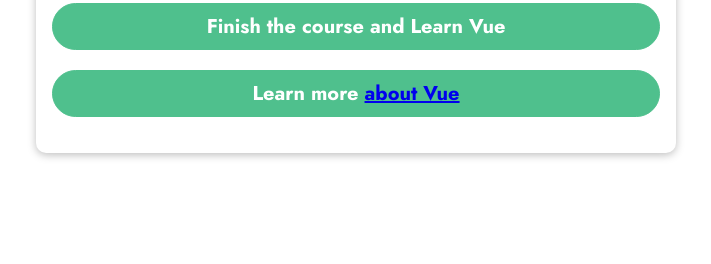
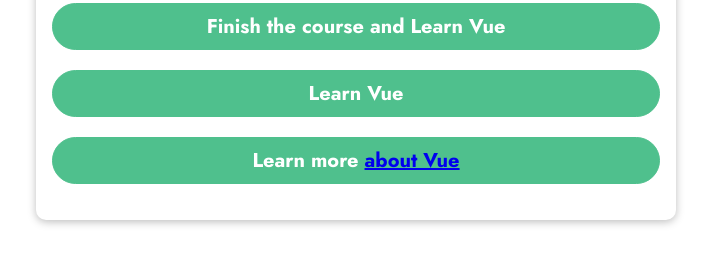
Before and after one commit to andreevskaivana/Interpolation-and-Data-Property, a plain HTML site: page index.html in a window 1280 px wide. Shown: the part 300-564 px from the top of the page, without its empty margins (284-995 px from the left). Drawn offline with nearby package versions, Linux system fonts and the light colour scheme.

Commit message:
Methods learning

```diff
--- a/app.js
+++ b/app.js
@@ -7,6 +7,14 @@ app=Vue.createApp({
             courseGoal:'Finish the course and Learn Vue',
             vueLink:'https://vuejs.org/' //we want to bimd this link in html
         };
+    },
+    methods:{
+        outputGoal(){
+            const randomNumber=Math.random();
+            if(randomNumber<0.5){
+            return 'Learn Vue'}
+            else {return 'Master Vue'};
+        }
     }
 });
 
@@ -22,3 +30,10 @@ app.mount('#user-goal')
 //the directive for links is v bind:href
 //we insert the link in the data in vue not in the html file, we just reference the data object in the html file where we have the link stored
 //we reference links WITHOUT {{}}
+
+//methods option allows u to define functions which should execute when something happens
+//data-function methods-takes an object that is full with functions
+//methods is a reserved object
+//everything inside methods needs to be a function so it could be called
+
+//methods:functions defined in a on object
--- a/index.html
+++ b/index.html
@@ -19,6 +19,7 @@
     <section id="user-goal">
       <h2>My Course Goal</h2>
       <p>{{ courseGoal }}</p>
+      <p>{{ outputGoal() }} </p>
       <p>Learn more <a v-bind:href="vueLink">about Vue</a></p>
     </section>
   </body>
```
